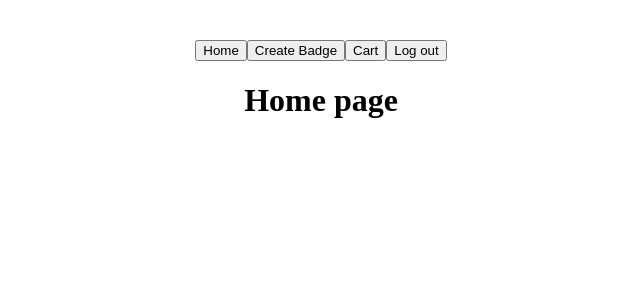
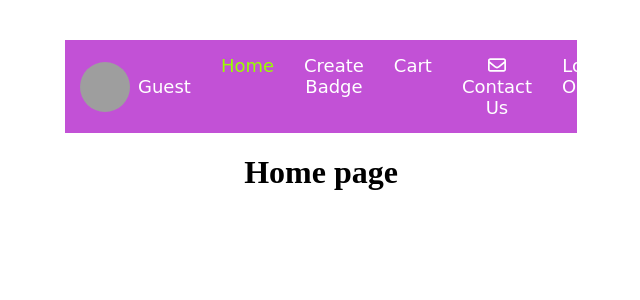
Before and after one commit to Brank8/BadgeBoutique-App, a React (Vite) app: page / in a window 1280 px wide. Both pictures are taken after a click on the element "here". Shown: the top 300 px of the page, without its empty margins (319-959 px from the left). Built offline with nearby package versions, Linux system fonts and the light colour scheme; grey boxes are pictures that could not be loaded.

Commit message:
Fix navbar

```diff
--- a/package.json
+++ b/package.json
@@ -10,11 +10,17 @@
     "preview": "vite preview"
   },
   "dependencies": {
+    "@fortawesome/fontawesome-svg-core": "^6.5.1",
+    "@fortawesome/free-brands-svg-icons": "^6.5.1",
+    "@fortawesome/free-regular-svg-icons": "^6.5.1",
+    "@fortawesome/free-solid-svg-icons": "^6.5.1",
+    "@fortawesome/react-fontawesome": "^0.2.0",
     "@react-oauth/google": "^0.12.1",
     "jwt-decode": "^4.0.0",
     "prop-types": "^15.8.1",
     "react": "^18.2.0",
     "react-dom": "^18.2.0",
+    "react-icons": "^5.0.1",
     "react-router": "^6.21.3",
     "react-router-dom": "^6.21.3"
   },
--- a/src/App.jsx
+++ b/src/App.jsx
@@ -6,21 +6,58 @@ import Header from './components/Header/Header';
 import Cart from './pages/Cart/Cart';
 import CreateBadge from './pages/CreateBadge/CreateBadge';
 import { GoogleOAuthProvider } from '@react-oauth/google';
+import { jwtDecode } from 'jwt-decode';
 
 function App() {
   const [isAuthenticated, setIsAuthenticated] = useState(false);
   const [currentPage, setCurrentPage] = useState('home');
+  const [userName, setUserName] = useState('');
+  const [userPicture, setUserPicture] = useState('');
 
   useEffect(() => {
     const token = localStorage.getItem('token');
     if (token) {
+      if (token === 'guest-token') {
         setIsAuthenticated(true);
+        setUserName('Guest');
+        setUserPicture('default_picture_url');
+      } else if (typeof token === 'string') {
+        try {
+          const decoded = jwtDecode(token);
+          setIsAuthenticated(true);
+          setUserName(decoded.name);
+          setUserPicture(decoded.picture);
+        } catch (error) {
+          console.error('Error decoding token:', error);
+        }
+      }
     }
   }, []);
+
+  const handleLoginSuccess = (userData) => {
+    localStorage.setItem('token', userData.token);
+    setIsAuthenticated(true);
+
+    if (userData.token !== 'guest-token') {
+      try {
+        const decoded = jwtDecode(userData.token);
+        setUserName(decoded.name);
+        setUserPicture(decoded.picture);
+      } catch (error) {
+        console.error('Error decoding token:', error);
+      }
+    } else {
+      // Handle guest login
+      setUserName('Guest');
+      setUserPicture('default_picture_url');
+    }
+  };
 
   const handleLogout = () => {
     localStorage.removeItem('token');
     setIsAuthenticated(false);
+    setUserName('');
+    setUserPicture('');
     setCurrentPage('login');
   };
 
@@ -41,14 +78,13 @@ function App() {
     <GoogleOAuthProvider clientId="621597071561-60flcutacgnaqg6j13016slje92p81d2.apps.googleusercontent.com">
       {isAuthenticated ? (
         <>
-      <Header onNavigate={setCurrentPage} onLogout={handleLogout} />
+          <Header onNavigate={setCurrentPage} onLogout={handleLogout} currentPage={currentPage} userName={userName} userPicture={userPicture} />
           {renderPage()}
         </>
       ) : (
-    <Login onAuthenticated={() => {
-      setIsAuthenticated(true);
-      setCurrentPage('home');
-    }} />
+        <Login
+          onAuthenticated={handleLoginSuccess}
+        />
       )}
     </GoogleOAuthProvider>
   );
--- a/src/components/Header/Header.css
+++ b/src/components/Header/Header.css
@@ -0,0 +1,103 @@
+header {
+    display: flex;
+    flex-direction: column;
+    justify-content: center;
+    width: 100%;
+    position: sticky;
+    top: 0;
+    left: 0;
+    align-items: center;
+    z-index: 35;
+}
+
+  .navStyle {
+      width: 40vw;
+      display: flex;
+      justify-content: space-between;
+      background-color: #c251d6;
+      font-size: 18px;
+      font-family: "Comic Sans MS", 'Rajdhani', fantasy, sans-serif;
+      min-width: 420px;
+      z-index: 30;
+  }
+
+  /* @keyframes jelloHorizontal {
+    0%, 100% { transform: skewX(0deg); }
+    15% { transform: skewX(-15deg); }
+    30% { transform: skewX(15deg); }
+    45% { transform: skewX(-10deg); }
+    60% { transform: skewX(10deg); }
+    80% { transform: skewX(-5deg); }
+    90% { transform: skewX(5deg); }
+    100% { transform: skewX(0deg); }
+  }
+
+  .navStyle {
+    animation: jelloHorizontal 5s ease-in-out;
+  } */
+
+  .navButton {
+    padding: 10px;
+    margin: 5px;
+    color: rgb(255, 255, 255);
+    cursor: pointer;
+  }
+
+  .navButton:hover, .email:hover {
+    color: rgb(153, 254, 0);
+  }
+
+  .navButton {
+    color: #fff;
+    display: inline-block;
+    position: relative;
+  }
+
+  .navButton:after {
+    background: none repeat scroll 0 0 transparent;
+    bottom: 0;
+    content: "";
+    display: block;
+    height: 7px;
+    left: 50%;
+    position: absolute;
+    background: #f46161;
+    transition: width 0.3s ease 0s, left 0.3s ease 0s;
+    width: 0;
+  }
+
+  .navButton:hover:after {
+    width: 100%;
+    left: 0%;
+  }
+
+  .email {
+    color: white;
+    text-decoration: none;
+  }
+
+  .navButton.active, .navButton.active:after {
+    color: rgb(153, 254, 0);
+    /* left: 0%; */
+  }
+
+  .navButton.active:after {
+    content: "";
+    display: block;
+    height: 7px;
+    position: absolute;
+    background: #f46161;
+  }
+
+
+  .userPicture {
+    width: 50px; /* Adjust size as needed */
+    height: 50px; /* Adjust size as needed */
+    border-radius: 50%; /* Makes the image round */
+    margin-right: 8px;
+  }
+
+  .userInfo {
+    display: flex;
+    align-items: center;
+  }
--- a/src/components/Header/Header.jsx
+++ b/src/components/Header/Header.jsx
@@ -1,20 +1,38 @@
 import PropTypes from 'prop-types';
 import './Header.css';
+import { FontAwesomeIcon } from '@fortawesome/react-fontawesome';
+import { faEnvelope } from '@fortawesome/free-regular-svg-icons';
+import { FaUserCircle } from "react-icons/fa";
 
-function Header({ onNavigate, onLogout }) {
-  return (
-    <header>
-        <button className='logout-button' onClick={() => onNavigate('home')}>Home</button>
-        <button className='logout-button' onClick={() => onNavigate('create-badge')}>Create Badge</button>
-        <button className='logout-button' onClick={() => onNavigate('cart')}>Cart</button>
-        <button className='logout-button' onClick={onLogout}>Log out</button>
+function Header({ onNavigate, onLogout, currentPage, userName, userPicture }) {
+    console.log(userName, userPicture); // Add this to debug
+    return (
+    <header className='header'>
+        <nav className="navStyle">
+        <div className='navButton userInfo'>
+    {userPicture && <img src={userPicture} alt="User" className="userPicture" />}
+    <span>{userName}</span>
+  </div>
+        <div className={currentPage === 'home' ? 'navButton active' : 'navButton'} onClick={() => onNavigate('home')}>Home</div>
+        <div className={currentPage === 'create-badge' ? 'navButton active' : 'navButton'} onClick={() => onNavigate('create-badge')}>Create Badge</div>
+        <div className={currentPage === 'cart' ? 'navButton active' : 'navButton'} onClick={() => onNavigate('cart')}>Cart</div>
+        <div className="navButton">
+            <a href="mailto:powellbreianna@gmail.com" target="_blank" rel="noopener noreferrer" className="email">
+              <FontAwesomeIcon icon={faEnvelope} /> Contact Us
+            </a>
+          </div>
+        <div className='navButton' onClick={onLogout}>Log Out</div>
+          </nav>
     </header>
   );
 }
 
 Header.propTypes = {
-  onNavigate: PropTypes.func.isRequired,
-  onLogout: PropTypes.func.isRequired,
-};
+    onNavigate: PropTypes.func.isRequired,
+    onLogout: PropTypes.func.isRequired,
+    currentPage: PropTypes.string.isRequired,
+    userName: PropTypes.string,
+    userPicture: PropTypes.string,
+  };
 
 export default Header;
--- a/src/pages/Login/Login.jsx
+++ b/src/pages/Login/Login.jsx
@@ -1,38 +1,45 @@
 import { useEffect } from 'react';
-import { useNavigate, Link } from 'react-router-dom';
+import { useNavigate } from 'react-router-dom';
 import { GoogleLogin } from '@react-oauth/google';
-import * as jwtDecode from 'jwt-decode';
+import { jwtDecode } from 'jwt-decode';
 import PropTypes from 'prop-types';
 import './Login.css'
-
 
 function Login({ onAuthenticated }) {
   const navigate = useNavigate();
 
   useEffect(() => {
     const token = localStorage.getItem('token');
-      if (token) {
-        onAuthenticated();
+    if (token && typeof token === 'string') {
+      try {
+        const decoded = jwtDecode(token);
+        onAuthenticated({ name: decoded.name, picture: decoded.picture });
         navigate('/');
+      } catch (error) {
+        console.error('Error decoding token:', error);
+      }
     }
   }, [navigate, onAuthenticated]);
-
-    const handleLoginSuccess = (credentialResponse) => {
-      const decoded = jwtDecode.jwtDecode(credentialResponse?.credential);
-      console.log(decoded);
-      localStorage.setItem('token', credentialResponse?.credential);
-      onAuthenticated();
-      navigate('/');
-    };
 
   const handleLoginFailure = () => {
     console.log('Login Failed');
   };
 
+  const handleLoginSuccess = (credentialResponse) => {
+    const token = credentialResponse?.credential;
+    try {
+      const decoded = jwtDecode(token);
+      onAuthenticated({ token, name: decoded.name, picture: decoded.picture });
+      navigate('/');
+    } catch (error) {
+      console.error('Error decoding token:', error);
+    }
+  };
+
   const handleGuestLogin = () => {
-
-      localStorage.setItem('token', 'guest-token');
-      onAuthenticated();
+    const guestToken = 'guest-token';
+    localStorage.setItem('token', guestToken);
+    onAuthenticated({ token: guestToken, name: 'Guest', picture: "https://images.macrumors.com/t/n4CqVR2eujJL-GkUPhv1oao_PmI=/1600x/article-new/2019/04/guest-user-250x250.jpg" });
     navigate('/');
   };
 
@@ -50,9 +57,9 @@ function Login({ onAuthenticated }) {
     </div>
   );
 }
+
 Login.propTypes = {
   onAuthenticated: PropTypes.func.isRequired,
 };
 
-
 export default Login;
```
Also changed, not shown: 1 other file (tests, documents, lock files or other folders). Lines whose indentation alone changed are shown as unchanged.
